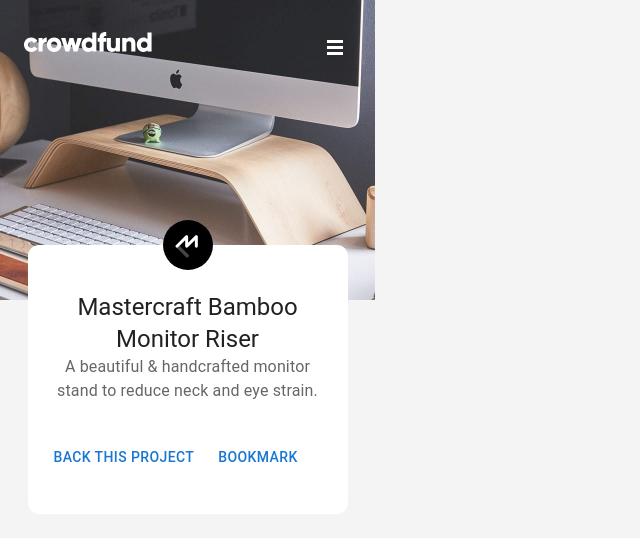
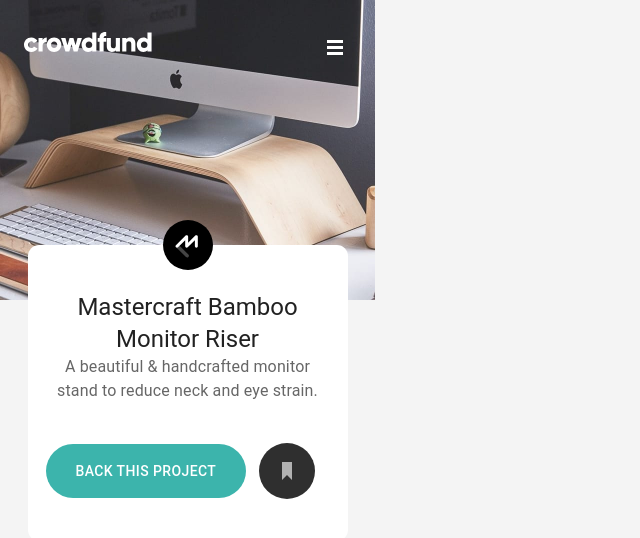
Before and after one commit to Kevin27j/crowdfunding-product-page-main, a React (Vite) app: page / in a window 1280 px wide. Shown: the top 538 px of the page, without its empty margins (0-640 px from the left). Built offline with nearby package versions, Linux system fonts and the light colour scheme.

Commit message:
topCard buttons

```diff
--- a/src/components/TopCard.jsx
+++ b/src/components/TopCard.jsx
@@ -4,7 +4,16 @@ import CardContent from '@mui/material/CardContent';
 import Button from '@mui/material/Button';
 import Typography from '@mui/material/Typography';
 import MastercraftLogo from '../assets/images/logo-mastercraft.svg'
+import BookmarkButtonLogo from '../assets/images/icon-bookmark.svg'
+import { styled } from '@mui/material';
 
+const MainButton = styled(Button)({
+  borderRadius: '30px',
+  boxShadow: 'none',
+  backgroundColor: 'hsl(176, 50%, 47%)',
+  color: 'white',
+  padding: '15px 30px'
+})
 
 function TopCard() {
   return (
@@ -20,8 +29,9 @@ function TopCard() {
           </Typography>
         </CardContent>
         <CardActions>
-          <Button>Back this project</Button>
-          <Button>Bookmark</Button>
+          <MainButton variant="text">Back this project</MainButton>
+          <Button variant="text" size='small'> <img src={BookmarkButtonLogo}/></Button>
+          {/* <AltButton variant="contained"></AltButton> */}
         </CardActions>
       </Card>
     </div>
--- a/src/index.css
+++ b/src/index.css
@@ -8,6 +8,7 @@ body{
     background-color: #F4F4F4;
     position: relative;
     max-width: 375px;
+    font-size: 16px;
 }
 
 .flex {
```
